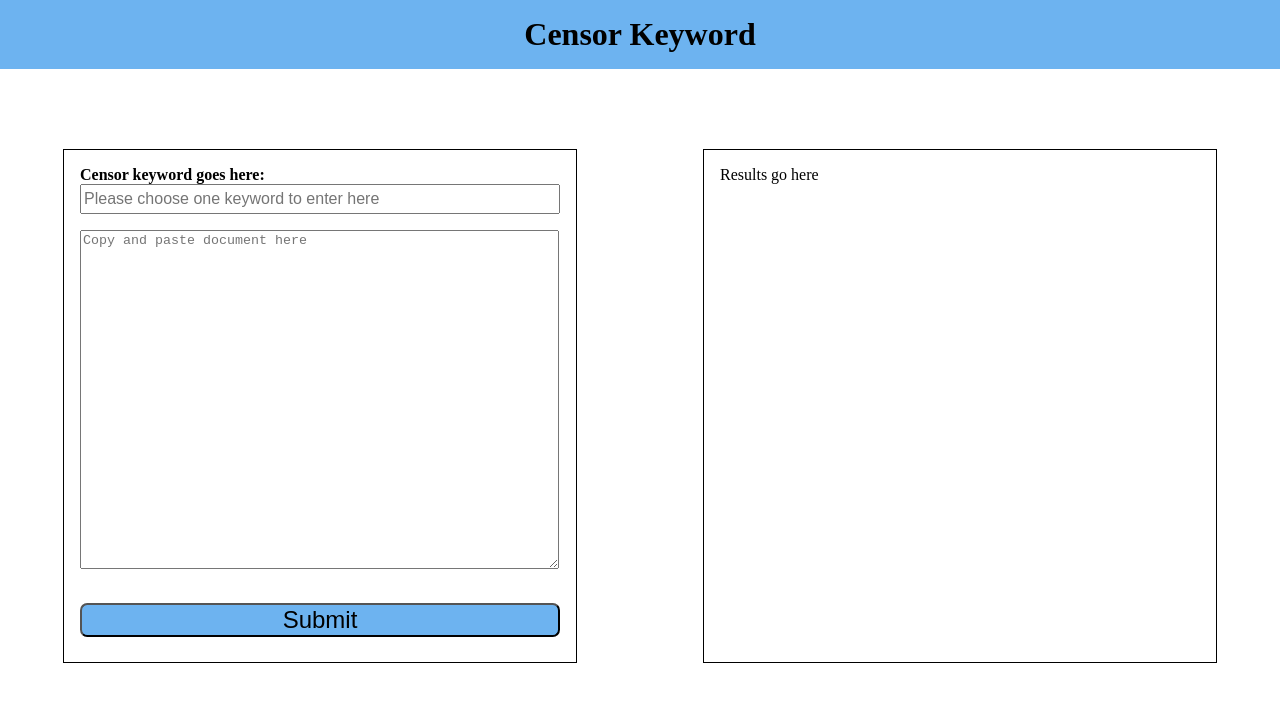
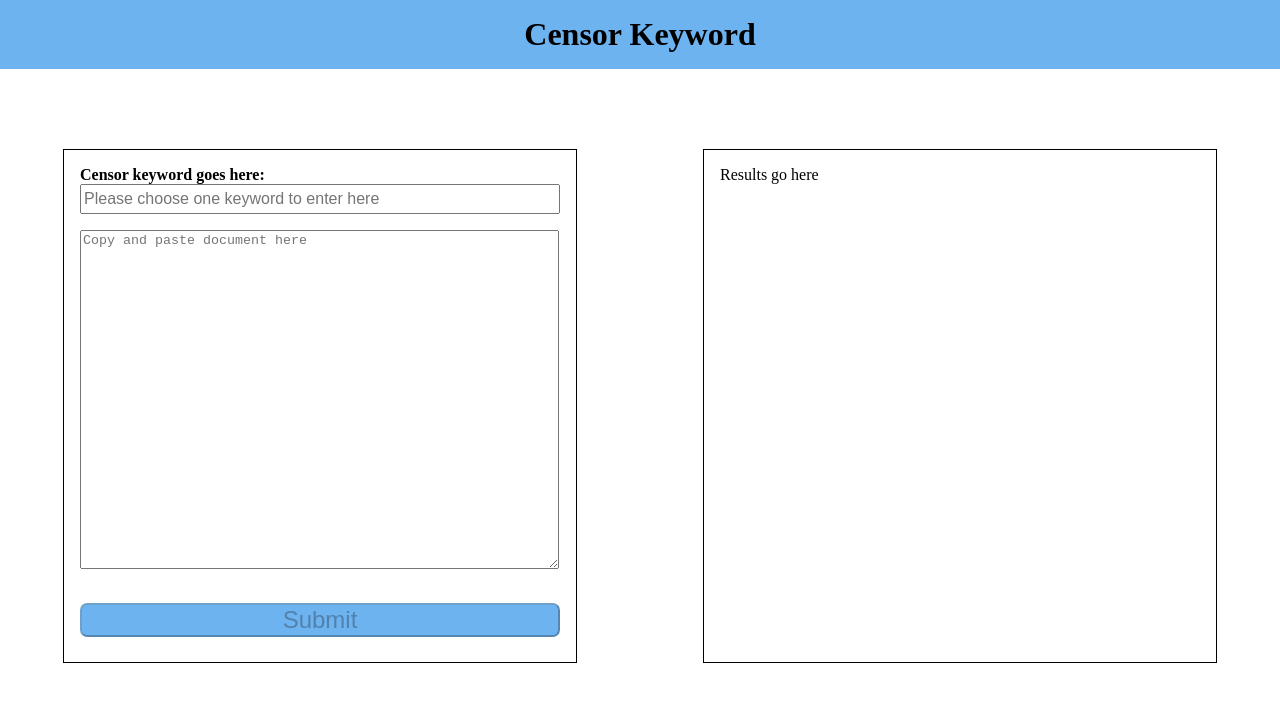
Before and after one commit to thaomonster/censor-keywords, an Angular app: page / in a window 1280 px wide. Shown: the top 702 px of the page. Built offline with nearby package versions, Linux system fonts and the light colour scheme.

Commit message:
Add button disabled functionality

```diff
--- a/src/app/app.component.html
+++ b/src/app/app.component.html
@@ -14,7 +14,7 @@
       placeholder='Copy and paste document here'
       formControlName='documentInput'
     ></textarea>
-    <button>Submit</button>
+    <button type='submit' [disabled]='!inputForm.valid'>Submit</button>
   </form>
   <div>
     Results go here
--- a/src/app/app.component.ts
+++ b/src/app/app.component.ts
@@ -1,5 +1,6 @@
 import { Component } from '@angular/core';
 import { FormGroup, FormControl } from '@angular/forms';
+import { Validators } from '@angular/forms';
 
 @Component({
   selector: 'app-root',
@@ -10,8 +11,8 @@ import { FormGroup, FormControl } from '@angular/forms';
 export class AppComponent {
   title = 'Censor Keywords';
   inputForm = new FormGroup({
-    keywordInput: new FormControl(''),
-    documentInput: new FormControl('')
+    keywordInput: new FormControl('', Validators.required),
+    documentInput: new FormControl('', Validators.required)
   });
 
 
```
